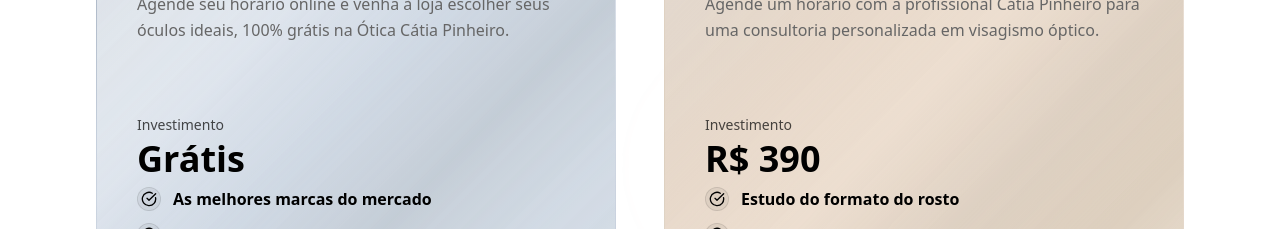
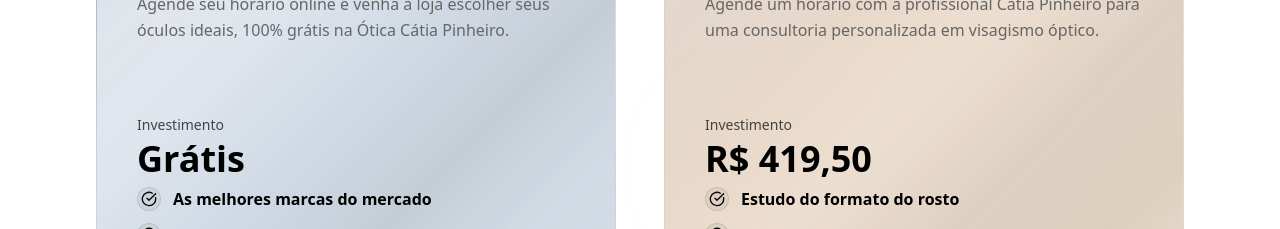
Before and after one commit to keferson-github/otica-catia-pinheiro, a React (Vite) app: page / in a window 1280 px wide. Shown: the part 1380-1609 px from the top of the page. Built offline with nearby package versions, Linux system fonts and the light colour scheme; the HTML template or start-up script is replaced by a standard one.

Commit message:
Alteração do link de pagamento e Instagram.

```diff
--- a/src/components/Footer.tsx
+++ b/src/components/Footer.tsx
@@ -137,7 +137,9 @@
           variants={containerVariants}
         >
           <motion.a
-            href="#"
+            href="https://www.instagram.com/oticacatiapinheiro?utm_source=qr"
+            target="_blank"
+            rel="noopener noreferrer"
             className="group w-14 h-14 bg-card/50 hover:bg-primary rounded-full flex items-center justify-center transition-all duration-500 hover:scale-110 shadow-lg hover:shadow-2xl hover:shadow-primary/20"
             aria-label="Instagram da Ótica Cátia Pinheiro"
             variants={socialVariants}
--- a/src/components/ServiceCards.tsx
+++ b/src/components/ServiceCards.tsx
@@ -337,7 +337,7 @@
                   variants={itemVariants}
                 >
                   <p className="text-sm font-medium text-primary/70 mb-1">Investimento</p>
-                  <p className="text-4xl font-bold text-primary">R$ 390</p>
+                  <p className="text-4xl font-bold text-primary">R$ 419,50</p>
                 </motion.div>
 
                 {/* Features */}
@@ -369,7 +369,7 @@
 
                 {/* CTA Button */}
                 <motion.a
-                  href="https://www.asaas.com/c/nc1a7e89z2o00z1s"
+                  href="https://www.asaas.com/c/gzkul60nxsi4szzf"
                   target="_blank"
                   rel="noopener noreferrer"
                   className="modern-cta-button"
```
Also changed, not shown: 1 other file (tests, documents, lock files or other folders).
